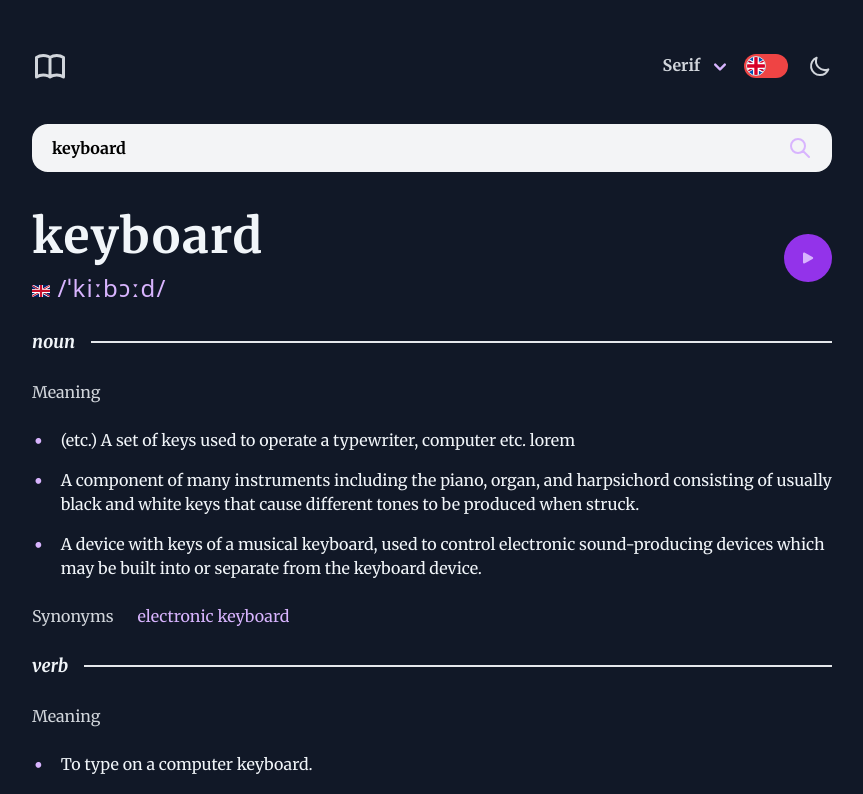
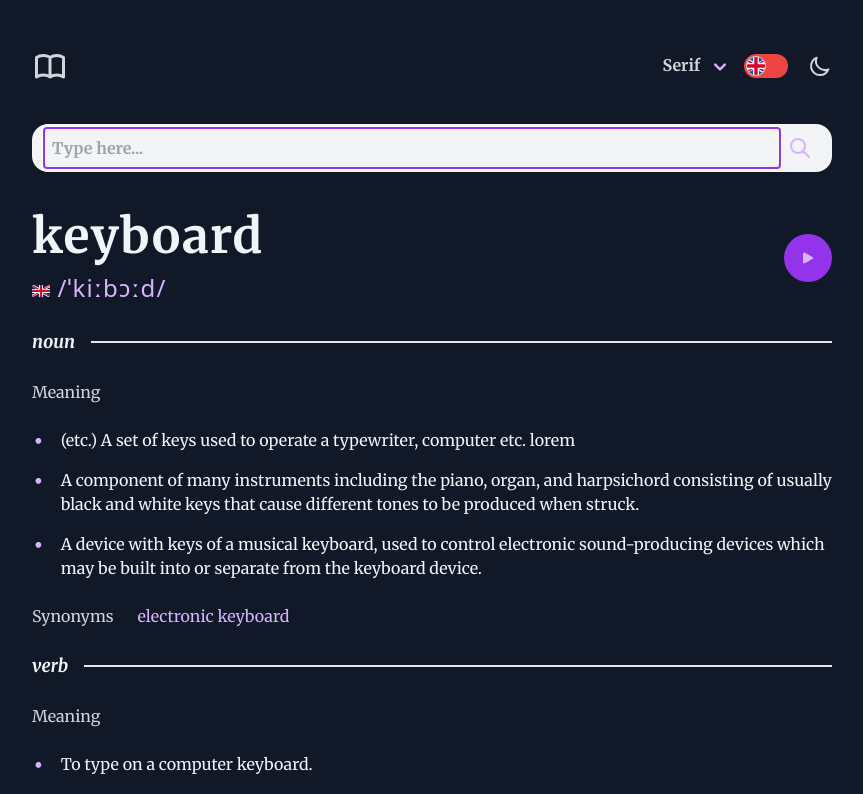
Before and after one commit to nightmir3/dictionary-app, a React (Vite) app: page / in a window 1280 px wide. Shown: the top 794 px of the page, without its empty margins (208-1071 px from the left). Built offline with nearby package versions, Linux system fonts and the light colour scheme.

Commit message:
style: add autofocus and outline styling on :focus for SearchBar

```diff
--- a/src/components/SearchBar.jsx
+++ b/src/components/SearchBar.jsx
@@ -1,11 +1,18 @@
 import React from 'react'
 import { HiOutlineSearch } from 'react-icons/hi'
 
-function SearchBar () {
+function SearchBar ({ onSubmit }) {
   const searchInput = React.useId()
+  const [input, setInput] = React.useState('')
+
   return (
     <form
       className='flex w-full gap-4 px-5 py-3 bg-gray-100 rounded-2xl'
+      action='submit'
+      onSubmit={(event) => {
+        event.preventDefault()
+        onSubmit(input)
+      }}
     >
       <label
         className='sr-only'
@@ -14,9 +21,12 @@ function SearchBar () {
       </label>
       <input
         id={searchInput}
-        className='w-full text-sm font-bold text-black md:text-base bg-inherit'
+        className='w-full text-sm font-bold text-black md:text-base bg-inherit outline-offset-8 outline-purple-600'
         type='text'
-        value='keyboard'
+        value={input}
+        autoFocus
+        placeholder='Type here...'
+        onChange={(event) => setInput(event.target.value)}
       />
       <button
         type='submit'
```
